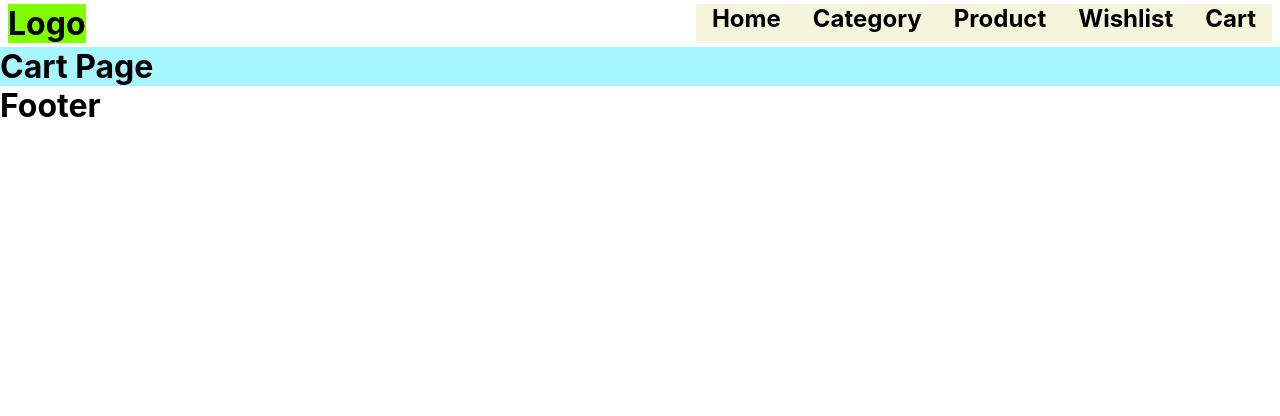
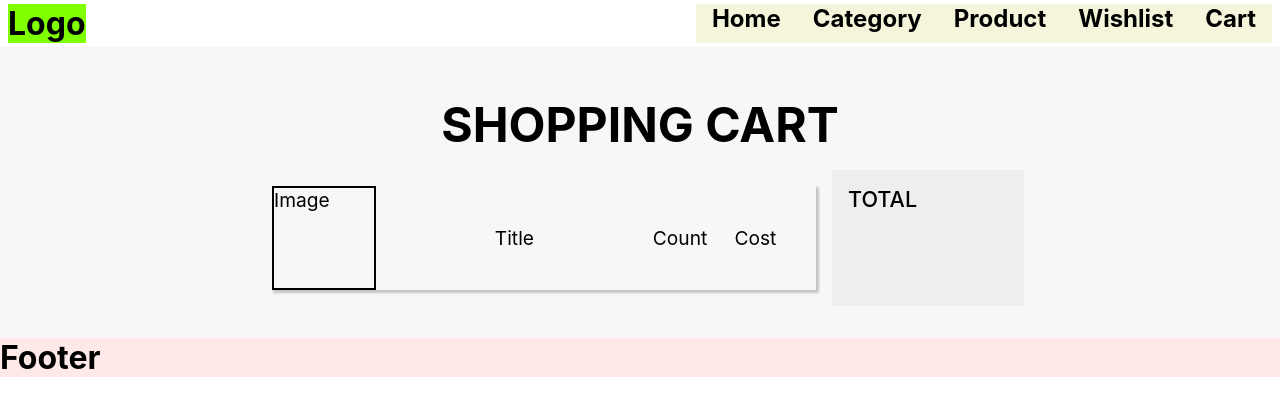
Before and after one commit to aamirmabs/ecommerce-sandbox, a React (Create React App) app: page / in a window 1280 px wide. Shown: the top 416 px of the page. Built offline with nearby package versions, Linux system fonts and the light colour scheme.

Commit message:
cart structure with css created

```diff
--- a/src/App.css
+++ b/src/App.css
@@ -16,6 +16,6 @@
 }
 
 .footer {
-  background-color: inherit;
+  background-color: rgb(255, 232, 232);
   margin-top: auto;
 }
--- a/src/components/CartPage/CartPage.css
+++ b/src/components/CartPage/CartPage.css
@@ -1,5 +1,75 @@
 .cart-page {
-  background-color: rgb(167, 245, 255);
-  width: 100%;
-  height: 100%;
+  background-color: rgb(247, 247, 247);
+  width: 60%;
+  padding: 2rem 20%;
+  display: grid;
+  grid-template-columns: 3fr 1fr;
+  grid-template-rows: auto 1fr;
+  gap: 0px 0px;
+  grid-auto-flow: row;
+  grid-template-areas:
+    "title title"
+    "items total";
 }
+
+.cart-page .title {
+  grid-area: title;
+  text-align: center;
+  font-size: 1.5rem;
+  font-weight: 700;
+  padding: 1rem;
+}
+
+.cart-page .items {
+  grid-area: items;
+  font-size: 1.2rem;
+  padding: 1rem;
+  display: flex;
+  flex-direction: column;
+}
+
+.items .item {
+  box-shadow: 2px 2px 2px 1px rgba(0, 0, 0, 0.2);
+  transition: all 0.25s;
+
+  display: flex;
+  flex-direction: row;
+  align-items: center;
+}
+
+.items .item:hover {
+  box-shadow: 2px 2px 10px 1px rgba(0, 0, 0, 0.2);
+}
+
+.item .image {
+  font: inherit;
+  width: 15%;
+  align-self: stretch;
+  height: 100px;
+  width: 100px;
+
+  border: 2px solid black;
+}
+
+.item .title {
+  font: inherit;
+  flex-grow: 1;
+}
+
+.item .count {
+  font: inherit;
+  width: 15%;
+}
+
+.item .cost {
+  font: inherit;
+  width: 15%;
+}
+
+.cart-page .total {
+  background-color: rgb(238, 238, 238);
+  grid-area: total;
+  font-size: 1.35rem;
+  font-weight: 500;
+  padding: 1rem;
+}
--- a/src/components/CartPage/CartPage.js
+++ b/src/components/CartPage/CartPage.js
@@ -1,10 +1,25 @@
 import React from "react";
 import "./CartPage.css";
 
+import { useCart } from "../../contexts/CartContext";
+
 function CartPage() {
+  const { cartValue } = useCart();
+
   return (
     <div className="cart-page">
-      <h1>Cart Page</h1>
+      <div class="title">
+        <h1>SHOPPING CART</h1>
+      </div>
+      <div class="items">
+        <div className="item">
+          <div className="image">Image</div>
+          <div className="title">Title</div>
+          <div className="count">Count</div>
+          <div className="cost">Cost</div>
+        </div>
+      </div>
+      <div class="total">TOTAL </div>
     </div>
   );
 }
--- a/src/components/ProductPage/ProductPage.css
+++ b/src/components/ProductPage/ProductPage.css
@@ -1,6 +1,6 @@
 .product-page {
   display: grid;
-  grid-template-columns: 2fr 1fr;
+  grid-template-columns: 3fr 2fr;
   grid-template-rows: auto 1fr;
   grid-template-areas:
     "slider primary"
--- /dev/null
+++ b/src/contexts/CartContext.js
@@ -0,0 +1,18 @@
+import React, { createContext, useContext, useReducer } from "react";
+
+const CartContext = createContext(null);
+export { CartContext };
+
+export function CartProvider({ children }) {
+  const cartValue = "I am the cart";
+
+  return (
+    <CartContext.Provider value={{ cartValue }}>
+      {children}
+    </CartContext.Provider>
+  );
+}
+
+export function useCart() {
+  return useContext(CartContext);
+}
--- a/src/index.js
+++ b/src/index.js
@@ -4,12 +4,15 @@ import "./index.css";
 import App from "./App";
 import { RouterProvider } from "./contexts/RouterContext";
 import { ProductProvider } from "./contexts/ProductDataContext";
+import { CartProvider } from "./contexts/CartContext";
 
 ReactDOM.render(
   <React.StrictMode>
     <RouterProvider>
       <ProductProvider>
-        <App />
+        <CartProvider>
+          <App />
+        </CartProvider>
       </ProductProvider>
     </RouterProvider>
   </React.StrictMode>,
```
